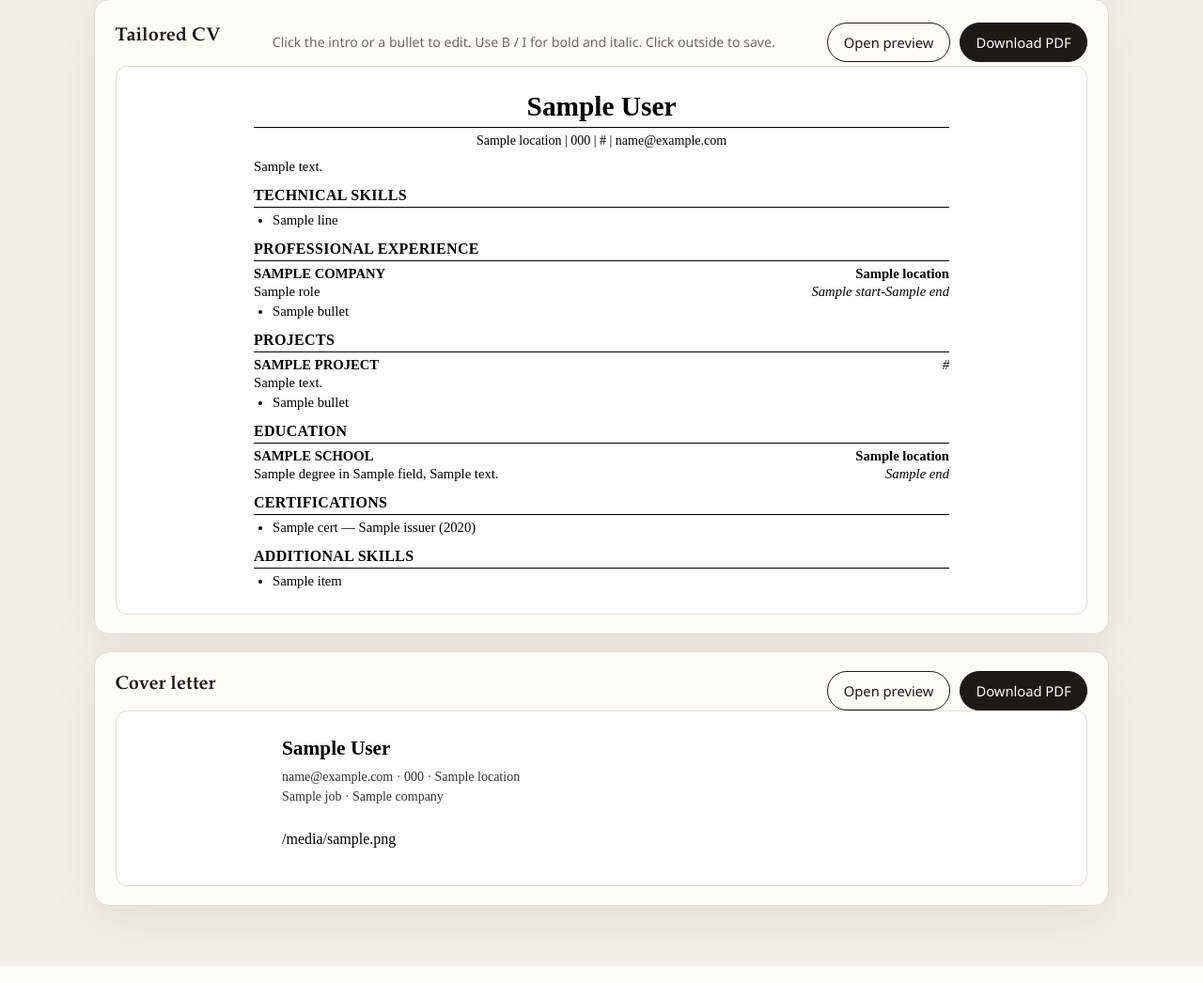
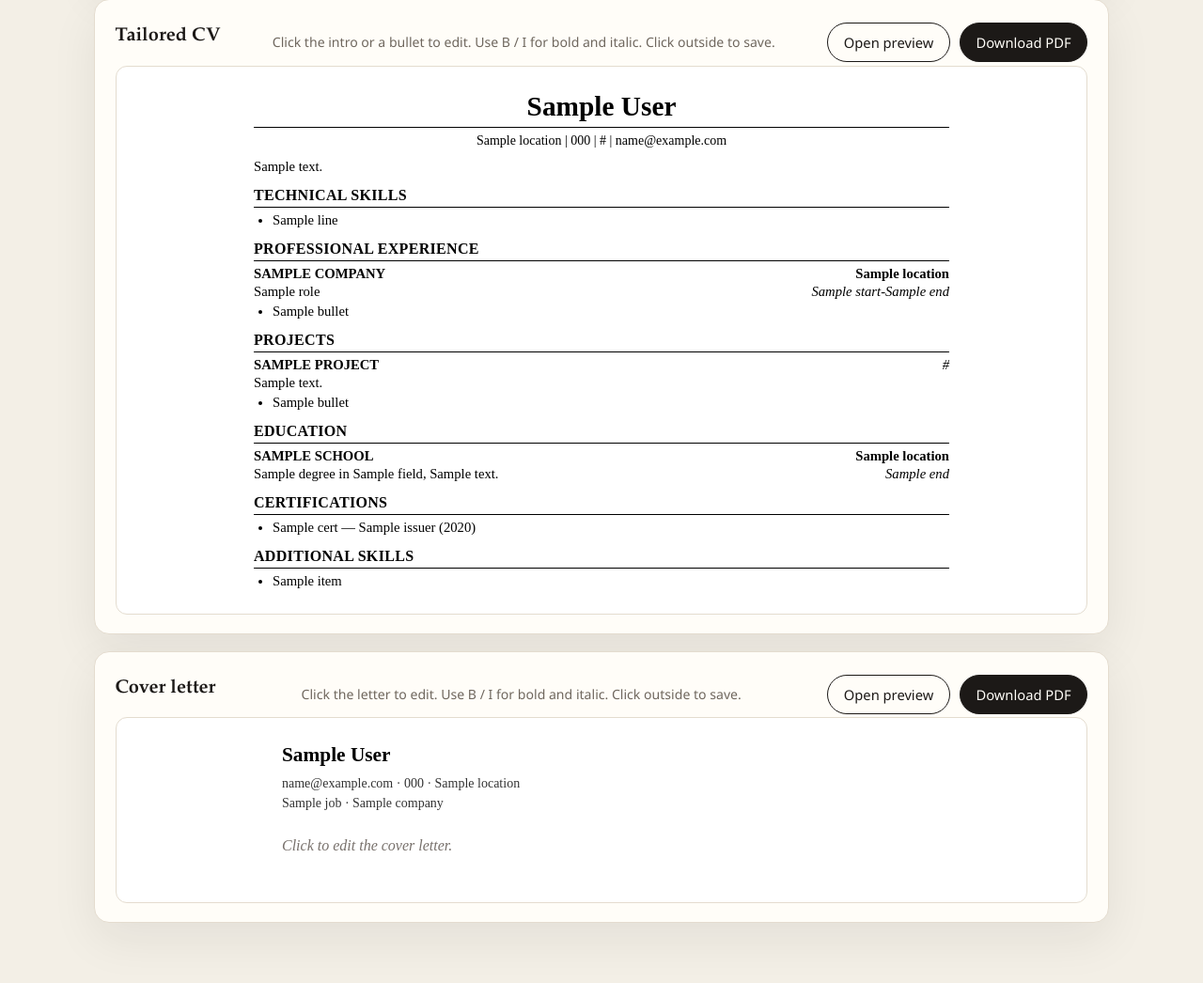
Before and after one commit to tagaism/tailor-cvft, a FastAPI app: template app/templates/jobs/detail.html in a window 1280 px wide. Shown: the part 2345-3391 px from the top of the page at 94% size. Run offline with FastAPI, Linux system fonts and the light colour scheme; the template is opened without the code that fills it: most values are stand-ins (such as "Sample title", 1, 10 or a date in 2020).

Commit message:
Make cover letter editable

```diff
--- a/app/deps.py
+++ b/app/deps.py
@@ -4,7 +4,7 @@ from fastapi.templating import Jinja2Templates
 
 from app.config import settings
 from app.cv_layout import contact_bits, role_dates, skill_lines
-from app.richtext import sanitize_rich
+from app.richtext import letter_html, sanitize_rich
 from app.schemas import APPLICATION_STATUSES
 from app.services.llm import llm_health
 
@@ -13,6 +13,7 @@ templates.env.globals["cv_skill_lines"] = skill_lines
 templates.env.globals["cv_contact_bits"] = contact_bits
 templates.env.globals["cv_role_dates"] = role_dates
 templates.env.filters["rich"] = sanitize_rich
+templates.env.filters["letter_html"] = letter_html
 
 
 def template_context(request, **extra):
--- a/app/richtext.py
+++ b/app/richtext.py
@@ -67,6 +67,16 @@ def sanitize_rich(value: str) -> str:
         return html.escape(re.sub(r"<[^>]+>", "", text), quote=False)
 
 
+def letter_html(value: str) -> str:
+    """Sanitize letter HTML and turn leftover newlines into breaks."""
+    text = "" if value is None else str(value)
+    text = text.replace("\r\n", "\n").replace("\r", "\n")
+    if "<" not in text:
+        paras = [part.strip() for part in re.split(r"\n\s*\n", text.strip()) if part.strip()]
+        return sanitize_rich("<br>".join(paras))
+    return sanitize_rich(text.replace("\n", "<br>"))
+
+
 def apply_cv_path(cv: dict[str, Any], path: str, value: str) -> None:
     if not re.fullmatch(r"[a-zA-Z0-9]+(?:\.[a-zA-Z0-9]+)*", path or ""):
         raise ValueError("Invalid path.")
--- a/app/static/cv-edit.js
+++ b/app/static/cv-edit.js
@@ -1,8 +1,9 @@
 (function () {
-  const article = document.querySelector(".cv");
-  if (!article) return;
-  const jobId = article.getAttribute("data-job-id");
-  if (!jobId) return;
+  if (window.__cvEditReady) return;
+  window.__cvEditReady = true;
+
+  const roots = document.querySelectorAll(".cv[data-job-id], .letter[data-job-id]");
+  if (!roots.length) return;
 
   const toolbar = document.createElement("div");
   toolbar.className = "cv-fmt";
@@ -14,6 +15,15 @@
 
   let active = null;
   let suppressBlur = false;
+
+  function jobIdFor(el) {
+    const root = el.closest("[data-job-id]");
+    return root ? root.getAttribute("data-job-id") : null;
+  }
+
+  function allowsLineBreak(el) {
+    return el.classList.contains("intro") || el.classList.contains("letter-edit");
+  }
 
   function placeToolbar(el) {
     const rect = el.getBoundingClientRect();
@@ -49,9 +59,9 @@
     suppressBlur = false;
   });
 
-  article.addEventListener("click", (event) => {
+  document.addEventListener("click", (event) => {
     const item = event.target.closest("[data-path]");
-    if (!item || !article.contains(item)) return;
+    if (!item || !item.closest(".cv[data-job-id], .letter[data-job-id]")) return;
     if (active === item) return;
     if (active) active.blur();
     active = item;
@@ -62,18 +72,18 @@
     syncButtons();
   });
 
-  article.addEventListener("keyup", () => {
+  document.addEventListener("keyup", () => {
     if (active) {
       placeToolbar(active);
       syncButtons();
     }
   });
 
-  article.addEventListener("keydown", (event) => {
+  document.addEventListener("keydown", (event) => {
     if (!active) return;
     if (event.key === "Enter") {
       event.preventDefault();
-      if (active.classList.contains("intro")) {
+      if (allowsLineBreak(active)) {
         document.execCommand("insertLineBreak", false, null);
         return;
       }
@@ -89,7 +99,7 @@
     }
   });
 
-  article.addEventListener("paste", (event) => {
+  document.addEventListener("paste", (event) => {
     if (!active) return;
     event.preventDefault();
     const text = (event.clipboardData || window.clipboardData).getData("text/plain");
@@ -103,7 +113,7 @@
     }
   });
 
-  article.addEventListener(
+  document.addEventListener(
     "blur",
     (event) => {
       const item = event.target.closest("[data-path]");
@@ -118,6 +128,8 @@
       hideToolbar();
       const path = item.getAttribute("data-path");
       const html = item.innerHTML;
+      const jobId = jobIdFor(item);
+      if (!jobId) return;
       fetch(`/jobs/${jobId}/cv-bullet`, {
         method: "POST",
         headers: { "Content-Type": "application/json", Accept: "application/json" },
--- a/app/static/cv.css
+++ b/app/static/cv.css
@@ -115,6 +115,20 @@
 .letter h1 { font-size: 16pt; margin: 0 0 0.2rem; }
 .letter .meta { color: #333; font-size: 10.5pt; margin: 0; }
 .letter .body p { margin: 0 0 0.85rem; white-space: pre-wrap; }
+.letter .letter-edit {
+  min-height: 3em;
+  outline: none;
+}
+.letter .letter-edit:empty:not(.is-editing)::before {
+  content: "Click to edit the cover letter.";
+  color: #78716c;
+  font-style: italic;
+}
+.letter .letter-edit br {
+  display: block;
+  content: "";
+  margin-top: 0.85rem;
+}
 
 @page { size: letter; margin: 0.65in 0.7in 0.65in 0.7in; }
 
--- a/app/templates/cv/cover_letter.html
+++ b/app/templates/cv/cover_letter.html
@@ -9,7 +9,7 @@
 </head>
 <body class="cv-page">
 {% endif %}
-<article class="letter">
+<article class="letter"{% if job %} data-job-id="{{ job.id }}"{% endif %}>
   <div class="sender">
     <h1>{{ cv.contact.full_name }}</h1>
     <p class="meta">
@@ -20,11 +20,12 @@
     {% endif %}
   </div>
   <div class="body">
-    {% for para in letter_text.split('\n\n') %}
-    <p>{{ para }}</p>
-    {% endfor %}
+    <div class="letter-edit cv-edit" data-path="cover_letter">{% if letter_text %}{{ letter_text | replace('\n', '<br>') | rich | safe }}{% endif %}</div>
   </div>
 </article>
+{% if job %}
+<script src="/static/cv-edit.js"></script>
+{% endif %}
 {% if standalone %}
 </body>
 </html>
--- a/app/templates/jobs/detail.html
+++ b/app/templates/jobs/detail.html
@@ -167,6 +167,7 @@
   <div class="panel">
     <div class="repeat-head">
       <h2>Cover letter</h2>
+      <p class="meta">Click the letter to edit. Use B / I for bold and italic. Click outside to save.</p>
       <div class="btn-row">
         <a class="btn secondary" href="/jobs/{{ job.id }}/cover-letter" target="_blank">Open preview</a>
         <a class="btn" href="/jobs/{{ job.id }}/cover-letter/pdf">Download PDF</a>
```
Also changed, not shown: app/routers/jobs.py (+7 -1 lines), app/services/pdf.py (+19 -15 lines).
